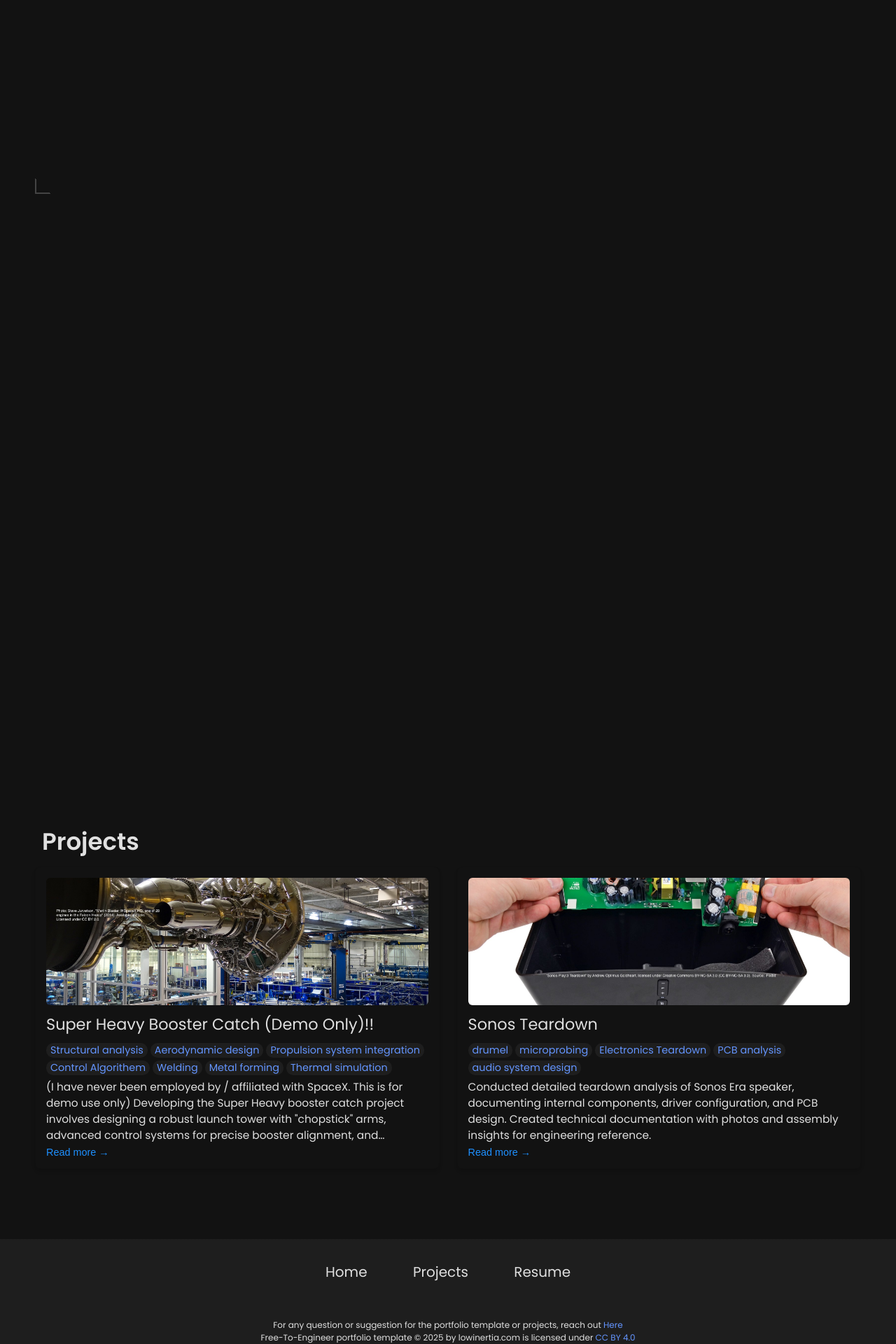
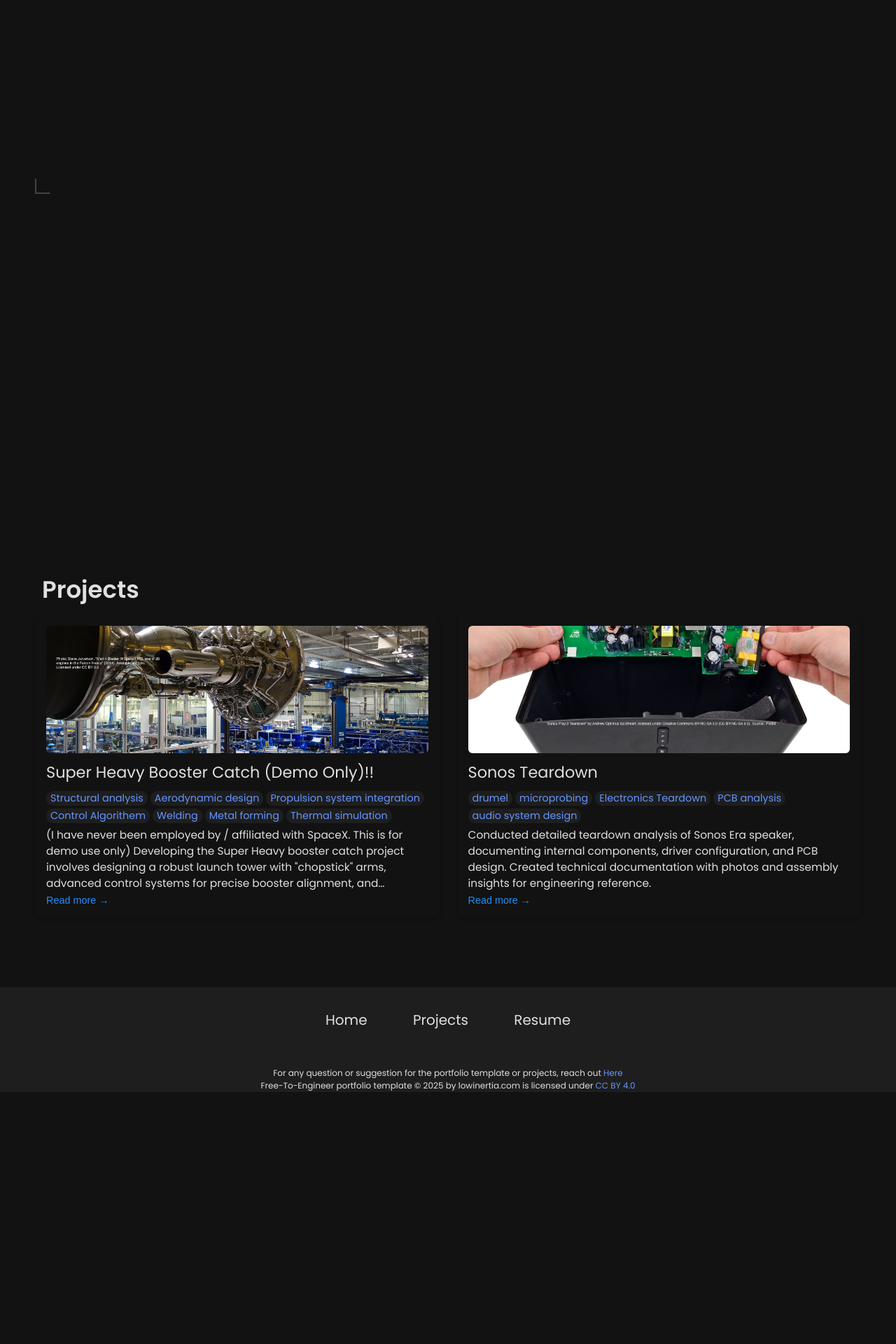
Before and after one commit to rishiupath/rishiupath.github.io, a Jekyll site: the page built from index.html, in a window 1280 px wide. Shown: the part 703-2623 px from the top of the page at 70% size. Built offline with Jekyll 4.4.1, drawn with Linux system fonts in a browser that asks for light colours; after the commit the page ends 2263 px from its top, so only the background shows below that.

Commit message:
Update styles.css

```diff
--- a/css/styles.css
+++ b/css/styles.css
@@ -953,5 +953,5 @@ footer p {
 
 /* Push projects section down */
 #projects {
-  margin-top: 100vh; /* one screen height */
+  margin-top: 60vh; /* one screen height */
 }
```
